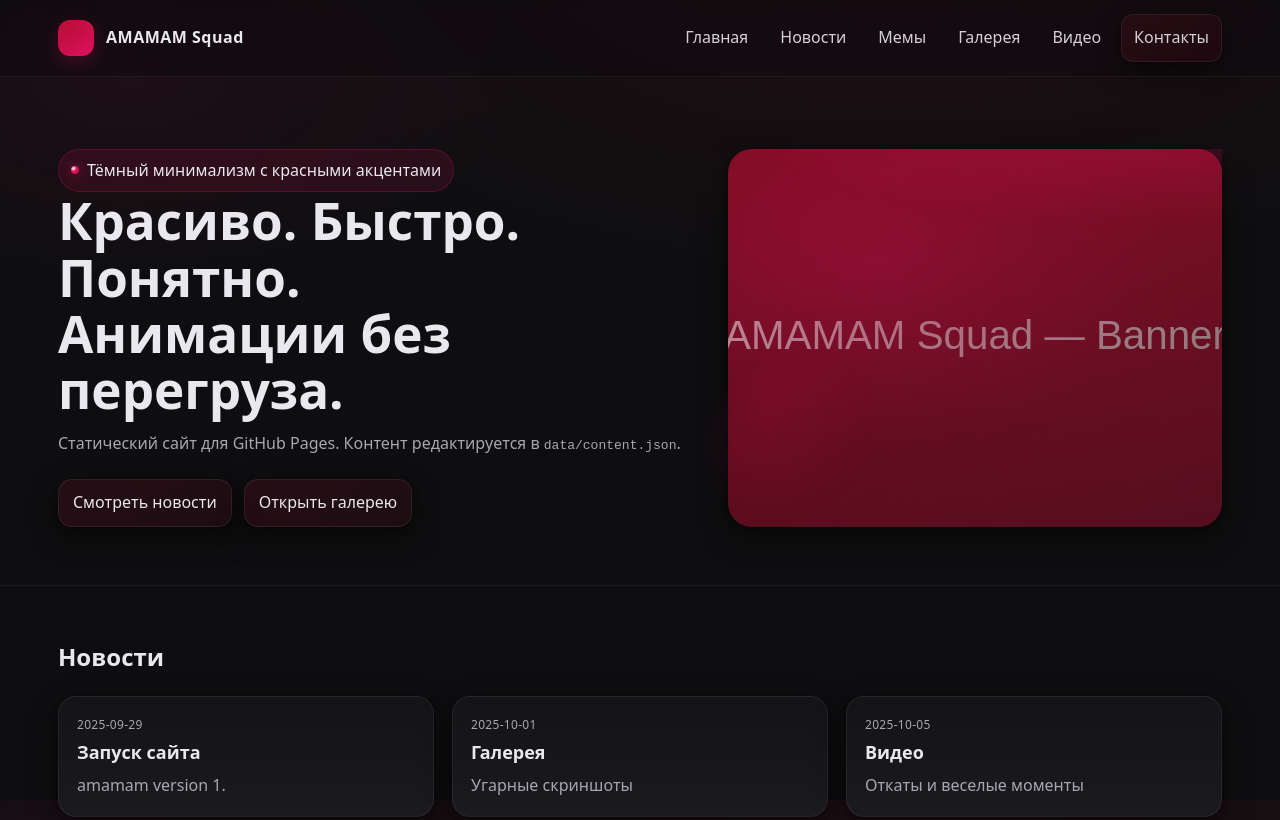
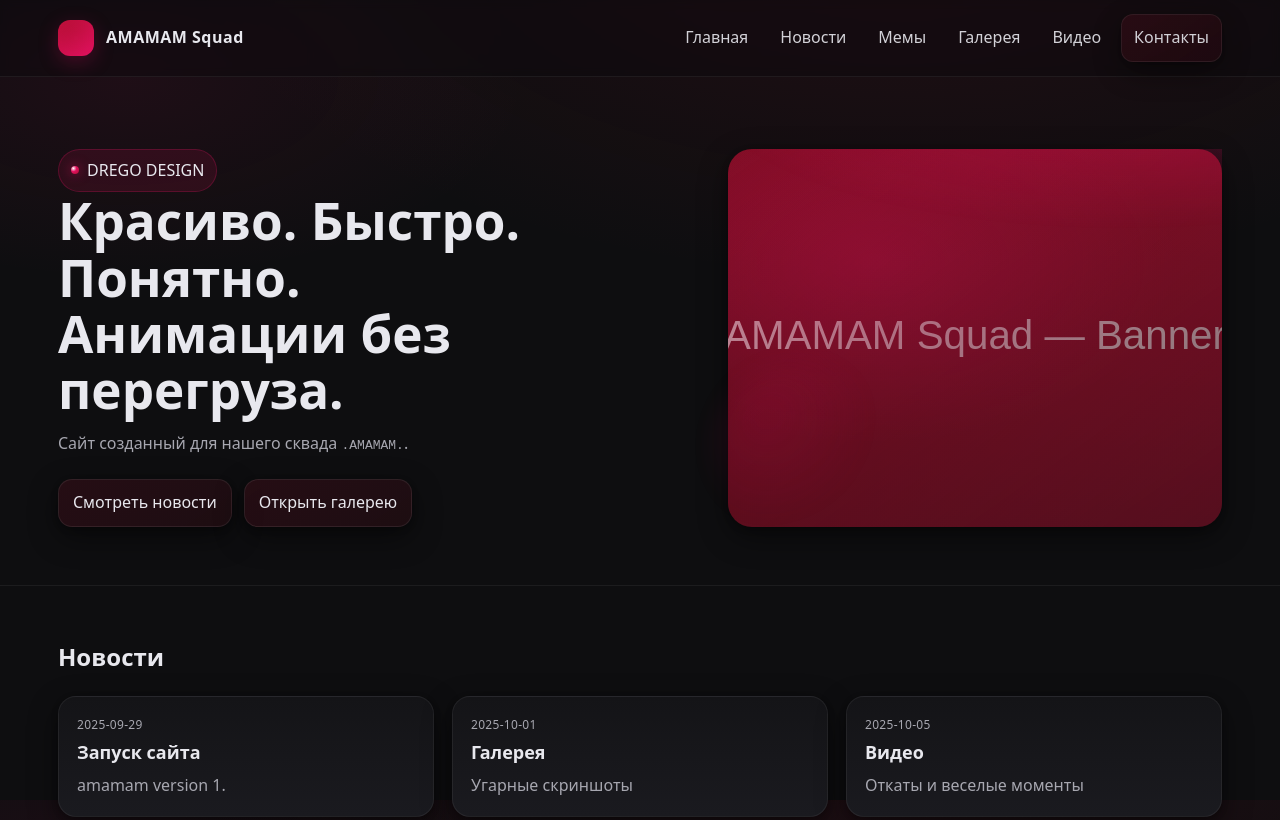
Before and after one commit to Drego1200/amamam, a plain HTML site: page index.html in a window 1280 px wide. Shown: the top 820 px of the page. Drawn offline with Linux system fonts and the light colour scheme; files whose address does not match are found by name.

Commit message:
Update index.html

```diff
--- a/index.html
+++ b/index.html
@@ -29,9 +29,9 @@
   <header id="home" class="hero">
     <div class="hero-inner">
       <div class="reveal">
-        <span class="chip"><i></i> Тёмный минимализм с красными акцентами</span>
+        <span class="chip"><i></i> DREGO DESIGN</span>
         <h1>Красиво. Быстро. Понятно.<br/>Анимации без перегруза.</h1>
-        <p>Статический сайт для GitHub Pages. Контент редактируется в <code>data/content.json</code>.</p>
+        <p>Сайт созданный для нашего сквада <code>.AMAMAM.</code>.</p>
         <div class="actions">
           <a class="cta" href="#news">Смотреть новости</a>
           <a class="cta" href="#gallery">Открыть галерею</a>
```
